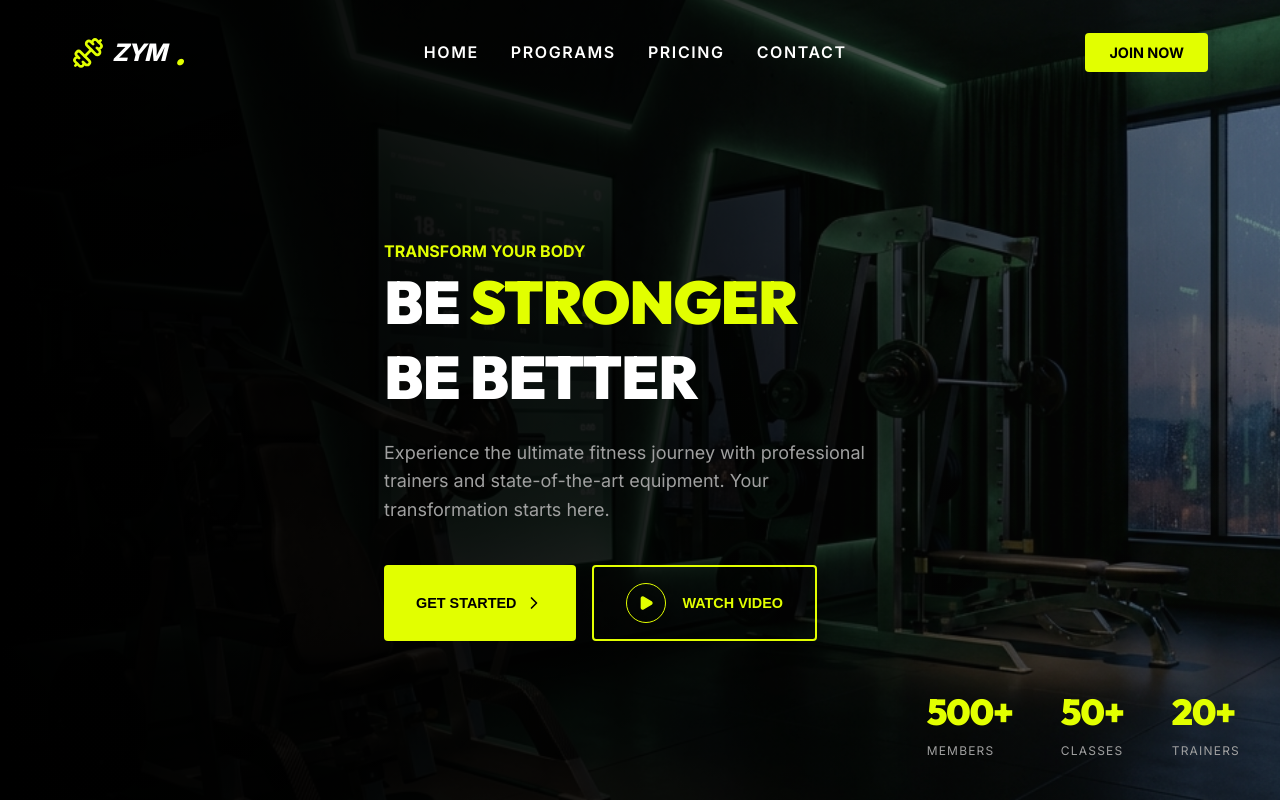
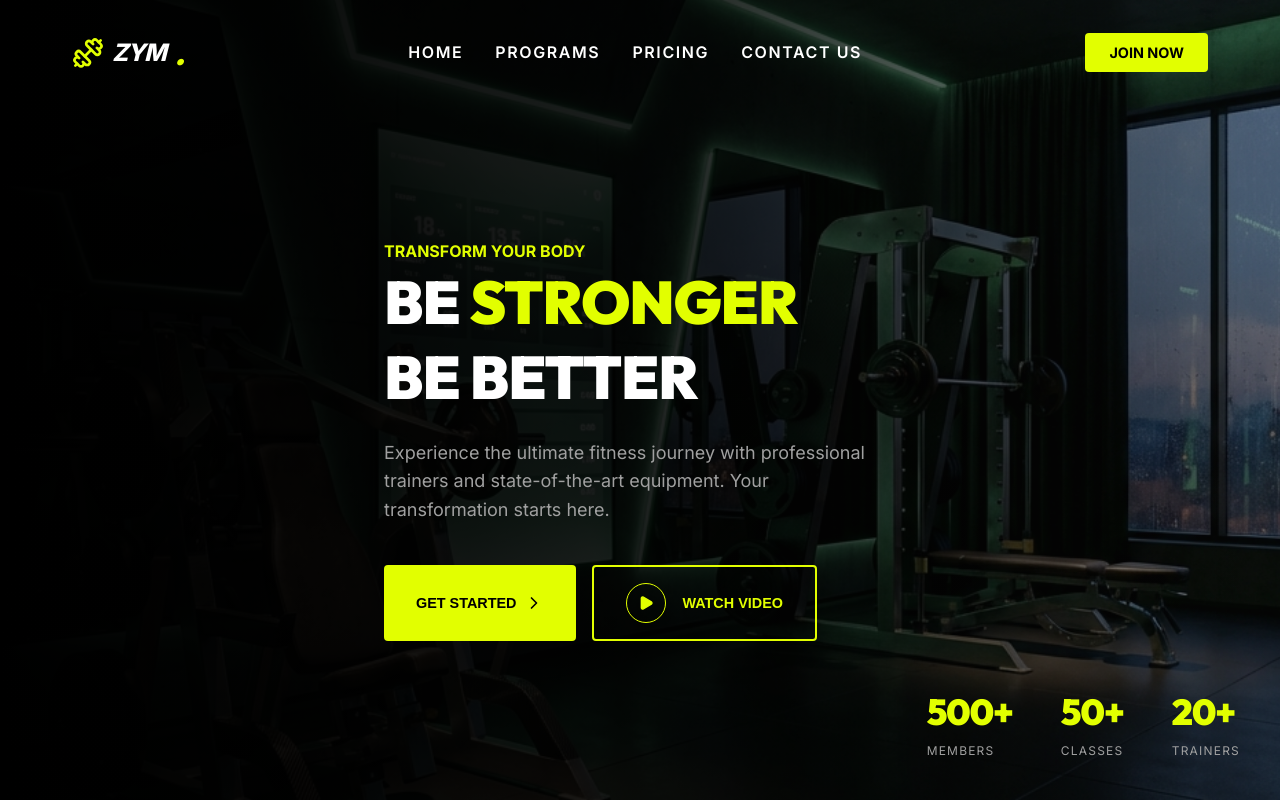
Before and after one commit to Ranjitr123/react-prac, a React (Vite) app: page / in a window 1280 px wide. Shown: the top 800 px of the page. Built offline with nearby package versions, Linux system fonts and the light colour scheme.

Commit message:
cicd pipeline fixedwith changes

```diff
--- a/src/components/Navbar.jsx
+++ b/src/components/Navbar.jsx
@@ -26,7 +26,7 @@ const Navbar = () => {
           <li><a href="#home" className="hover:text-primary">Home</a></li>
           <li><a href="#programs" className="hover:text-primary">Programs</a></li>
           <li><a href="#pricing" className="hover:text-primary">Pricing</a></li>
-          <li><a href="#contact" className="hover:text-primary">Contact</a></li>
+          <li><a href="#contact" className="hover:text-primary">Contact Us</a></li>
         </ul>
 
         <a href="#contact" className="hidden md:block btn btn-primary py-2 px-6">Join Now</a>
```
